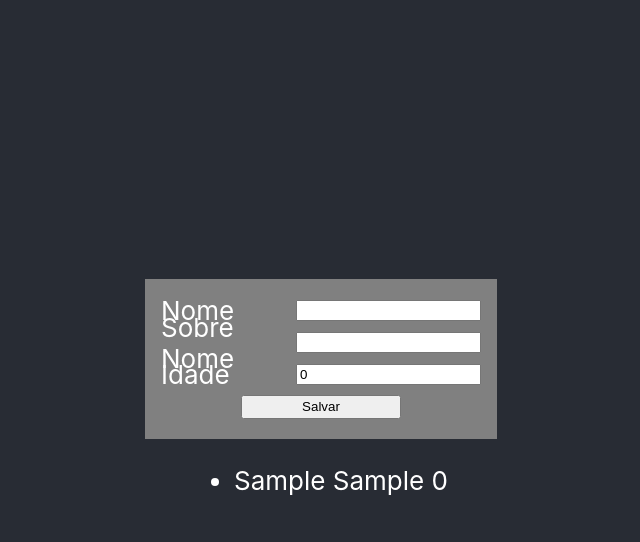
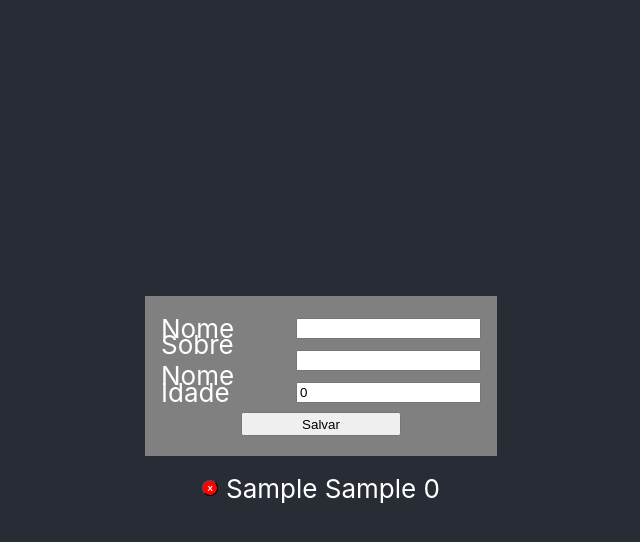
Before and after one commit to wyllbassos/register-persons-localstorage, a React (Create React App) app: page / in a window 1280 px wide. Both pictures are taken after typing "Sample", "Sample" into the empty fields and a click on the button "Salvar". Shown: the top 542 px of the page, without its empty margins (319-959 px from the left). Built offline with nearby package versions, Linux system fonts and the light colour scheme.

Commit message:
movido styles para App.css e criado botao para deletar pessoa

```diff
--- a/src/App.css
+++ b/src/App.css
@@ -1,38 +1,38 @@
-.App {
-  text-align: center;
-}
-
-.App-logo {
-  height: 40vmin;
-  pointer-events: none;
-}
-
-@media (prefers-reduced-motion: no-preference) {
-  .App-logo {
-    animation: App-logo-spin infinite 20s linear;
-  }
-}
-
-.App-header {
+.app-container {
   background-color: #282c34;
-  min-height: 100vh;
   display: flex;
   flex-direction: column;
+  height: 100vh;
+  width: 100vw;
   align-items: center;
   justify-content: center;
   font-size: calc(10px + 2vmin);
   color: white;
 }
 
-.App-link {
-  color: #61dafb;
+.app-list-container {
+  display: flex;
+  flex-direction: column;
+  margin-top: 16px;
 }
 
-@keyframes App-logo-spin {
-  from {
-    transform: rotate(0deg);
-  }
-  to {
-    transform: rotate(360deg);
-  }
+.app-list-container span {
+  display: flex;
+  justify-content: center;
+  align-items: center;
+  height: 32px;
 }
+
+.app-list-container span button {
+  margin-right: 8px;
+  border-width: 1px;
+  padding: 0;
+  width: 16px;
+  height: 16px;
+  font-size: 8px;
+  border-radius: 50%;
+  background-color: red;
+  color: white;
+  font-weight: bold;
+  cursor: pointer;
+}
--- a/src/App.tsx
+++ b/src/App.tsx
@@ -2,18 +2,6 @@ import { useEffect, useState } from 'react';
 import './App.css';
 import { FieldProps } from './Components/Field';
 import Form from './Components/Form';
-
-const containerStyles: React.CSSProperties = {
-  backgroundColor: '#282c34',
-  display: 'flex',
-  flexDirection: 'column',
-  height: '100vh',
-  width: '100vw',
-  alignItems: 'center',
-  justifyContent: 'center',
-  fontSize: 'calc(10px + 2vmin)',
-  color: 'white',
-}
 
 interface Pessoa {
   nome: string;
@@ -84,32 +72,43 @@ function App() {
 
   const onSubmit = (event: React.FormEvent<HTMLFormElement>) => {
     event.preventDefault()
-    setPessoas(state => {
+
     const newPessoas = [
-        ...state,
+      ...pessoas,
       {
         nome: pessoaForm.nome,
         sobreNome: pessoaForm.sobreNome,
         idade: pessoaForm.idade
       }
     ]
-      localStorage.setItem('pessoas', JSON.stringify(newPessoas))
-      return newPessoas
-    })
+
+    handleUpdatePessoa(newPessoas)
     setPessoaForm(pessoaInicial)
   }
 
+  const handleUpdatePessoa = (newPessoas: Pessoa[]) => {
+    setPessoas(newPessoas)
+    localStorage.setItem('pessoas', JSON.stringify(newPessoas))
+  }
+
+  const handleDeleteIten = (index: number) => {
+    const newPessoas = [...pessoas]
+    newPessoas.splice(index, 1)
+    handleUpdatePessoa(newPessoas)
+  }
+
   return (
-    <div style={containerStyles}>
+    <div className='app-container'>
       <Form fields={fields} onSubmit={onSubmit} />
 
-      <ul>
+      <div className='app-list-container'>
         {pessoas.map((pessoa, i) => (
-          <li key={i}>
+          <span key={i}>
+            <button onClick={e => handleDeleteIten(i)}>X</button>
             {`${pessoa.nome} ${pessoa.sobreNome} ${pessoa.idade}`}
-          </li>
+          </span>
         ))}
-      </ul>
+      </div>
     </div>
   );
 }
```
Lines whose indentation alone changed are shown as unchanged.
